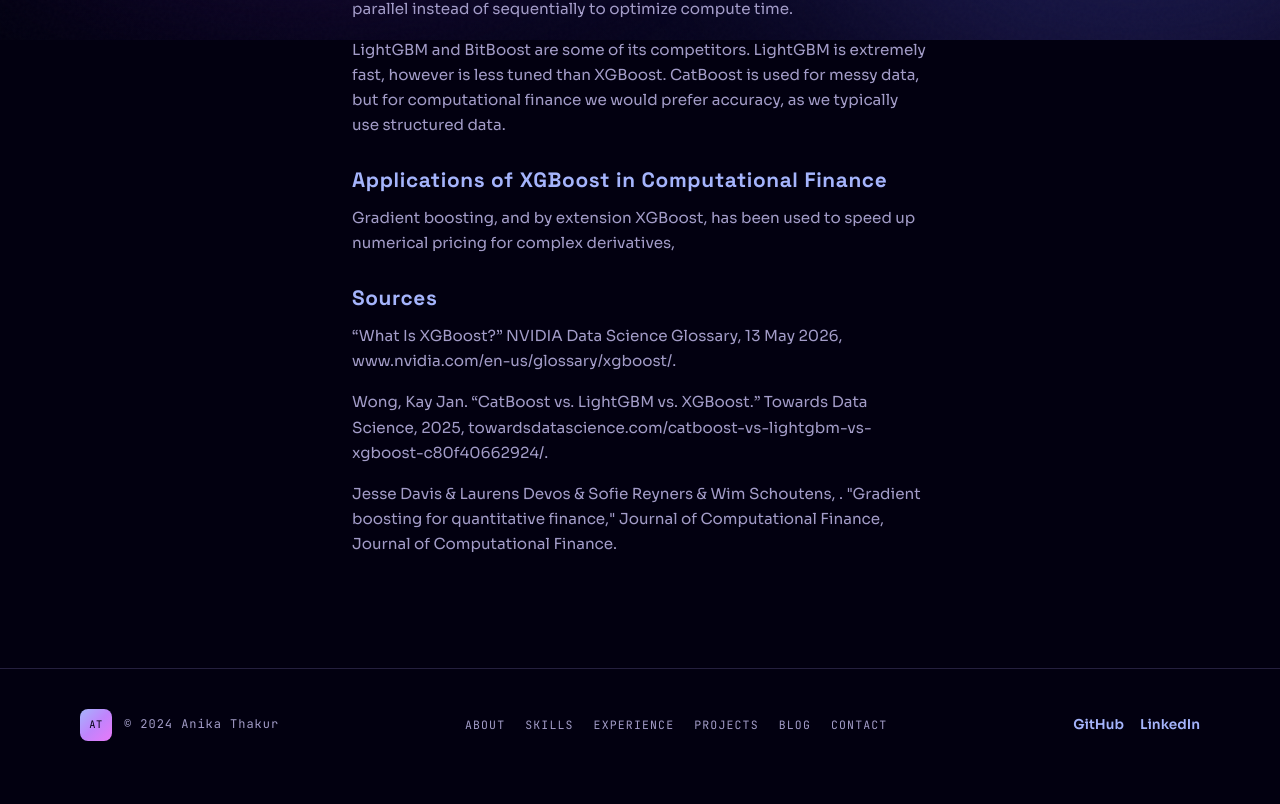
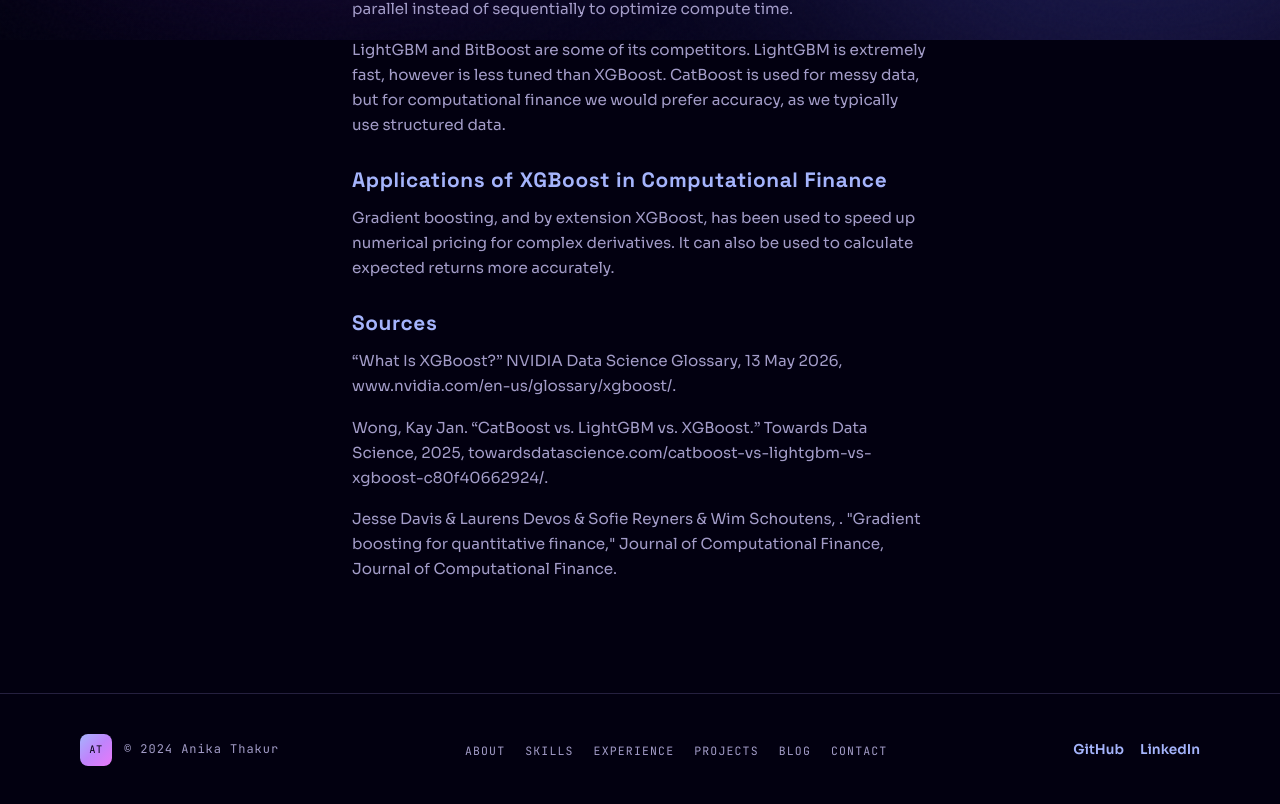
Before and after one commit to anikat2/anikaportfolio, a React (Vite) app: page /blog/gradient_boost in a window 1280 px wide. Shown: the part 760-1564 px from the top of the page. Before the commit the page ends 1541 px from the top, so only its background shows below. Built offline with nearby package versions, Linux system fonts and the light colour scheme.

Commit message:
updated recent blog

```diff
--- a/src/data/content.ts
+++ b/src/data/content.ts
@@ -320,7 +320,7 @@ export const blogPosts: BlogPost[] = [
       },
       {
         type: 'paragraph',
-        text:  'Gradient boosting, and by extension XGBoost, has been used to speed up numerical pricing for complex derivatives, ',
+        text:  'Gradient boosting, and by extension XGBoost, has been used to speed up numerical pricing for complex derivatives. It can also be used to calculate expected returns more accurately.',
       },
       {
         type: 'heading',
```
Also changed, not shown: 2 other files (tests, documents, lock files or other folders).
